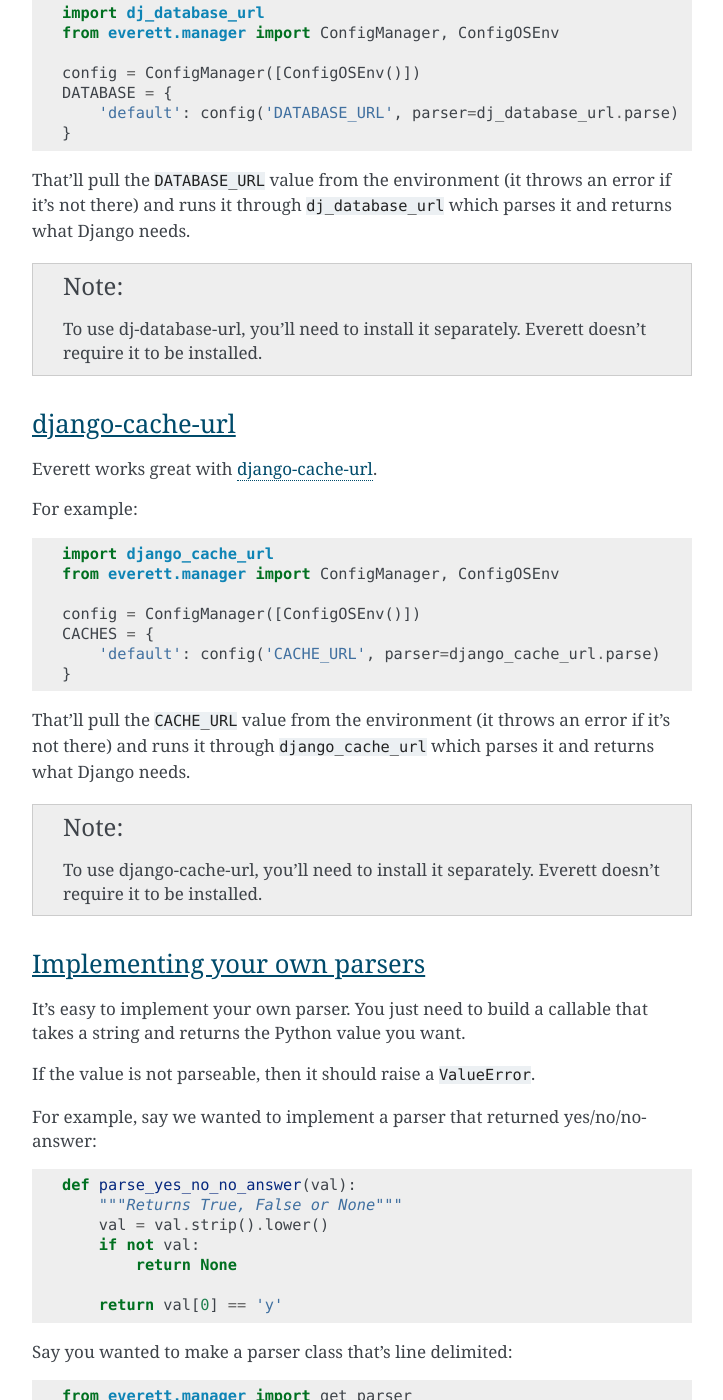
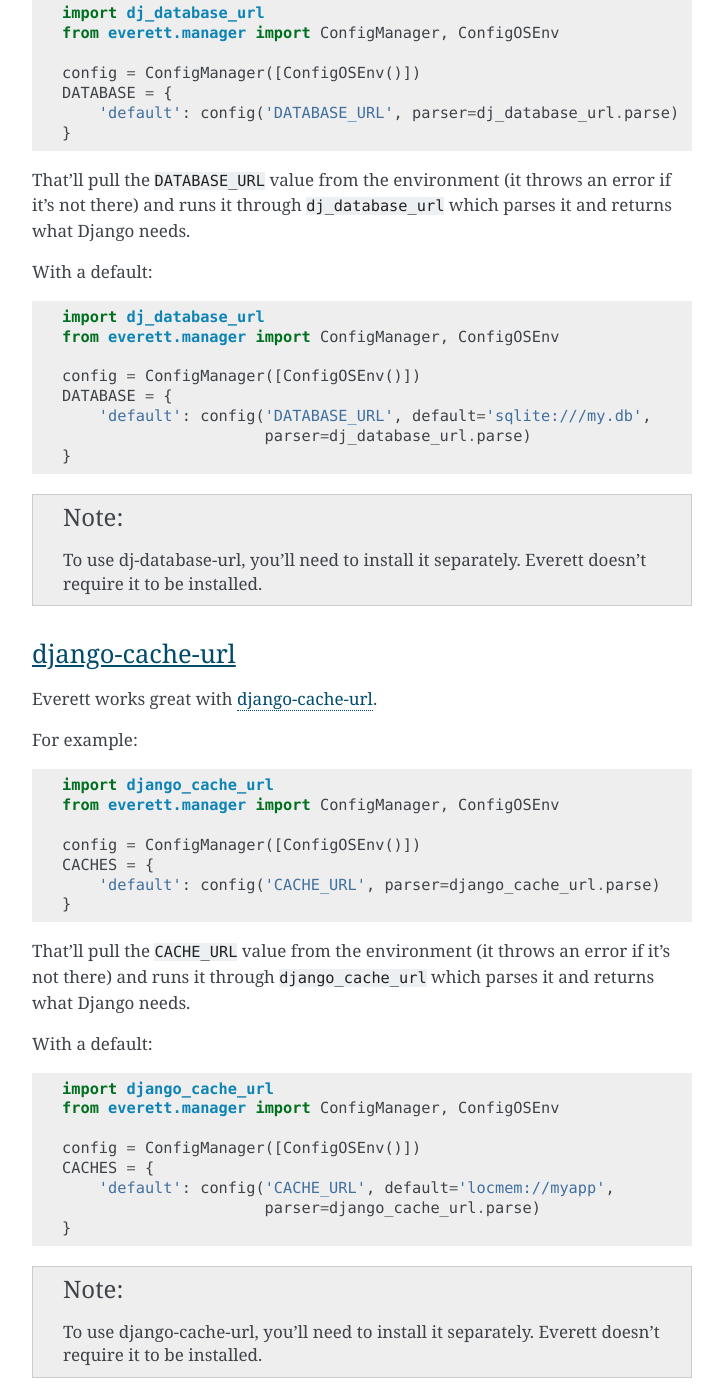
Before and after one commit to willkg/everett, a Sphinx documentation site: the page built from docs/configuration.rst, in a window 1280 px wide and 1400 px high, scrolled down 6161 px. Shown: the whole window, without its empty margins (388-1111 px from the left). Built offline with Sphinx 7.4.7, drawn with Linux system fonts in a browser that asks for light colours.

Commit message:
Address pmac's review comments
* add default examples for dj_database_url and django_cache_url
* fix typo

```diff
--- a/docs/configuration.rst
+++ b/docs/configuration.rst
@@ -267,10 +267,21 @@
         'default': config('DATABASE_URL', parser=dj_database_url.parse)
     }
 
-
 That'll pull the ``DATABASE_URL`` value from the environment (it throws an error
 if it's not there) and runs it through ``dj_database_url`` which parses it and
 returns what Django needs.
+
+With a default::
+
+    import dj_database_url
+    from everett.manager import ConfigManager, ConfigOSEnv
+
+    config = ConfigManager([ConfigOSEnv()])
+    DATABASE = {
+        'default': config('DATABASE_URL', default='sqlite:///my.db',
+                          parser=dj_database_url.parse)
+    }
+
 
 .. Note::
 
@@ -297,6 +308,18 @@
 That'll pull the ``CACHE_URL`` value from the environment (it throws an error if
 it's not there) and runs it through ``django_cache_url`` which parses it and
 returns what Django needs.
+
+With a default::
+
+    import django_cache_url
+    from everett.manager import ConfigManager, ConfigOSEnv
+
+    config = ConfigManager([ConfigOSEnv()])
+    CACHES = {
+        'default': config('CACHE_URL', default='locmem://myapp',
+                          parser=django_cache_url.parse)
+    }
+
 
 .. Note::
 
```
Also changed, not shown: 1 other file.
